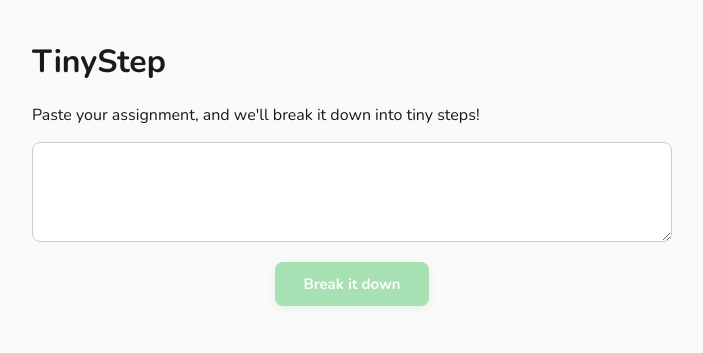
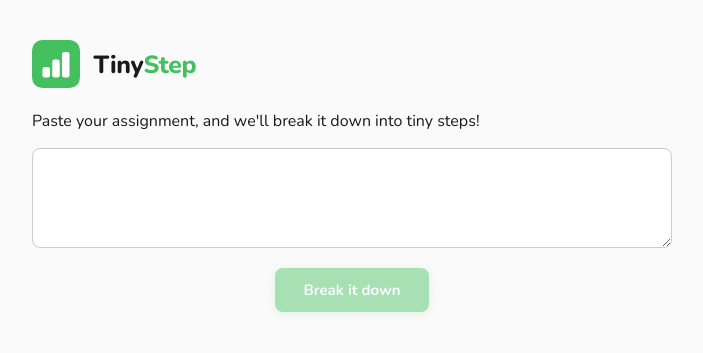
Before and after one commit to JackP900/TinyStep, a Flask app: page / in a window 1280 px wide. Shown: the top 353 px of the page, without its empty margins (288-991 px from the left). Run offline with Flask 3, Linux system fonts and the light colour scheme.

Commit message:
Added a favicon and logo to the webpage, and added a new option to the 'im stuck' button

```diff
--- a/app/static/app.js
+++ b/app/static/app.js
@@ -85,7 +85,7 @@ function renderSteps(steps) {
            choices.className = "actions";
            card.appendChild(choices);
 
-           for (const reason of ["unclear", "boring", "scary"]) {
+           for (const reason of ["unclear", "boring", "scary", "pointless"]) {
                const choiceButton = document.createElement("button");
                choiceButton.textContent = reason;
                choices.appendChild(choiceButton);
--- a/app/templates/index.html
+++ b/app/templates/index.html
@@ -5,6 +5,7 @@
     <meta name="viewport" content="width=device-width, initial-scale=1.0">
 
     <link rel="stylesheet" href="{{ url_for('static', filename='styles.css') }}">
+    <link rel="icon" href="{{ url_for('static', filename='favicon.svg') }}" type="image/svg+xml">
     <link rel="preconnect" href="https://fonts.googleapis.com">
     <link rel="preconnect" href="https://fonts.gstatic.com" crossorigin>
     <link href="https://fonts.googleapis.com/css2?family=Nunito:wght@400;600;700;800&display=swap" rel="stylesheet">
@@ -12,7 +13,17 @@
     <title>TinyStep</title>
 </head>
 <body>
-    <h1>TinyStep</h1>
+
+    <!-- Logo for Header -->
+    <svg class="logo" width="195" height="48" viewBox="0 0 260 64" xmlns="http://www.w3.org/2000/svg" role="img" aria-label="TinyStep">
+        <rect width="64" height="64" rx="14" fill="#44c15e"/>
+        <rect x="14" y="36" width="10" height="14" rx="3" fill="#ffffff"/>
+        <rect x="27" y="26" width="10" height="24" rx="3" fill="#ffffff"/>
+        <rect x="40" y="16" width="10" height="34" rx="3" fill="#ffffff"/>
+        <text x="82" y="44" font-family="'Nunito', sans-serif" font-size="33" font-weight="800" letter-spacing="-0.5">
+            <tspan fill="#1a1a1a">Tiny</tspan><tspan fill="#44c15e">Step</tspan>
+        </text>
+    </svg>
     <p>Paste your assignment, and we'll break it down into tiny steps!</p>
     <textarea id="inputText"></textarea>
     <button id="execute">Break it down</button>
```
